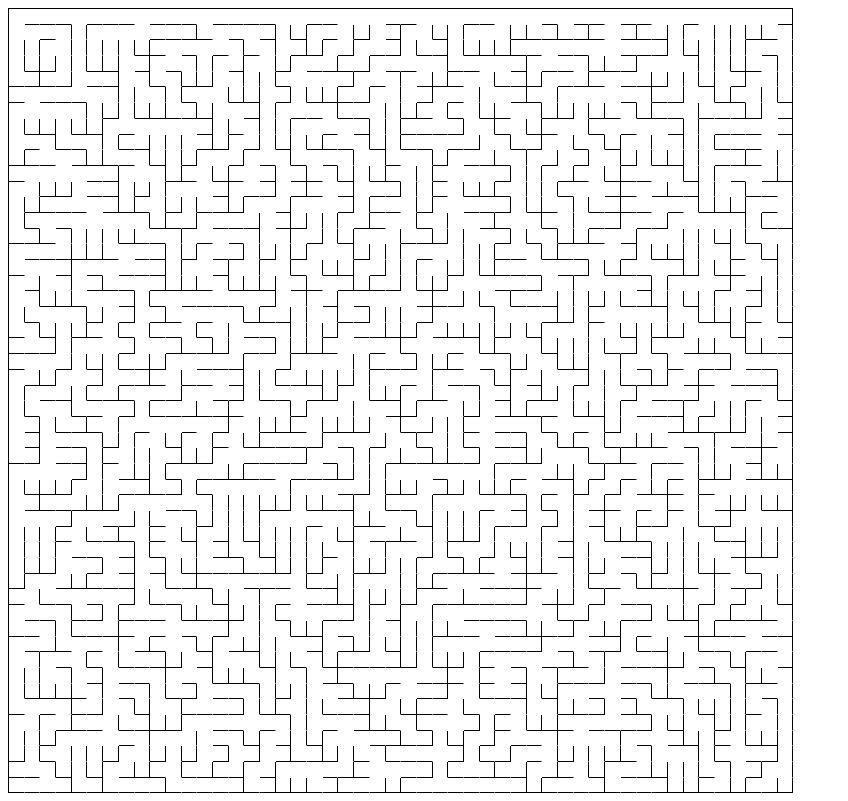
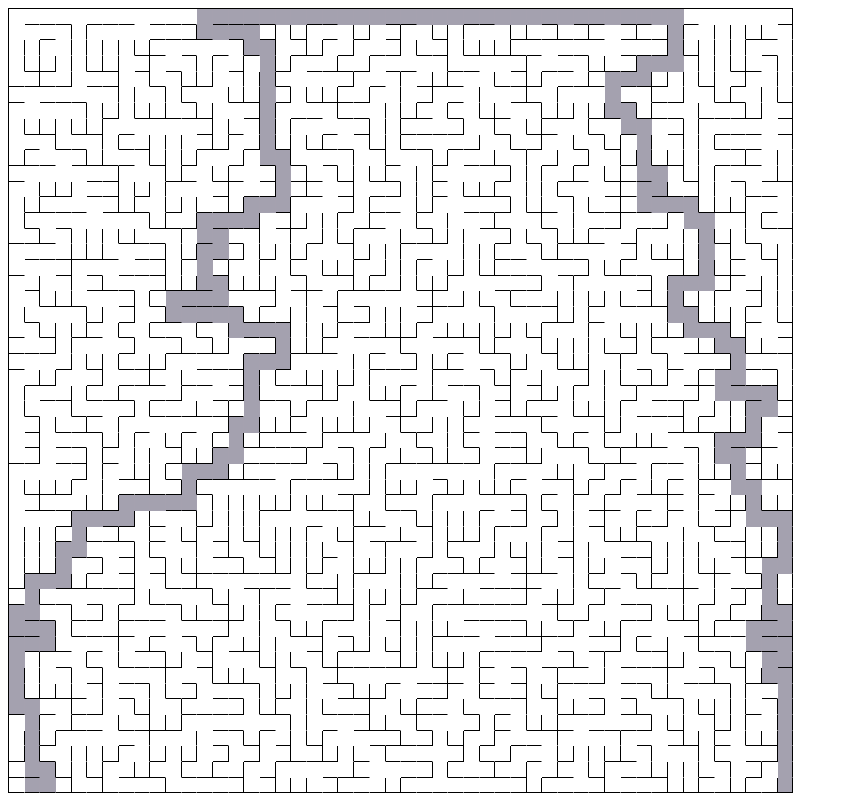
Before and after one commit to codyloyd/mazes, a plain HTML site: page index.html in a window 1280 px wide. Shown: the whole page, without its empty margins (0-848 px from the left). Drawn offline with Linux system fonts and the light colour scheme.

Commit message:
now with solutions

```diff
--- a/grid/sideWinder.js
+++ b/grid/sideWinder.js
@@ -20,6 +20,7 @@ const createSidewinder = grid => {
   })
 }
 
-const grid = createGrid(10, 26)
+const grid = createGrid(6, 14)
 createSidewinder(grid.grid)
+const distances = grid.grid[1][1].distances()
 console.log(grid.toString())
--- a/index.html
+++ b/index.html
@@ -18,12 +18,16 @@
     flex-direction: column;
     border-top: solid 1px black;
     border-left: solid 1px black;
+    font-size: 12px;
   }
   .row {
     display: flex;
     flex:1;
   }
   .cell {
+    display: flex;
+    justify-content: center;
+    align-items: center;
     flex: 1;
     border-right: black solid 1px;
     border-bottom: black solid 1px;
@@ -34,5 +38,14 @@
   .south {
     border-bottom: 1px solid white;
   }
+  .path {
+    background: #a4a1af;
+  }
+  .path.east {
+    border-right-color: #a5a1af;
+  }
+  .path.south {
+    border-bottom-color: #a4a1af;
+  }
 </style>
 </html>
--- a/index.js
+++ b/index.js
@@ -1,4 +1,23 @@
 const createCell = (row, column) => {
+  const distances = function() {
+    distancesObject = createDistancesObject(this)
+    let frontier = [this]
+    while (frontier.length) {
+      const newFrontier = []
+      frontier.forEach(cell => {
+        cell.links.forEach(linkedCell => {
+          if (Object.keys(distancesObject.cells).indexOf(linkedCell.id) > -1) {
+            return
+          }
+          distancesObject.cells[linkedCell.id] =
+            distancesObject.cells[cell.id] + 1
+          newFrontier.push(linkedCell)
+        })
+      })
+      frontier = newFrontier
+    }
+    return distancesObject
+  }
   const link = function(cell, bidi = true) {
     this.links.push(cell)
     if (bidi) cell.link(this, false)
@@ -25,6 +44,8 @@ const createCell = (row, column) => {
     unlink,
     isLinked,
     neighbors,
+    distances,
+    id: `r${row}c${column}`,
     north: undefined,
     south: undefined,
     east: undefined,
@@ -55,6 +76,14 @@ const createGrid = (rows, columns) => {
     return grid
   }
 
+  const contentsOfCell = function(cell) {
+    const distances = this.distancesObject.cells
+    if (distances && distances[cell.id]) {
+      return distances[cell.id].toString(36)
+    }
+    return ' '
+  }
+
   const configureCells = function(grid) {
     grid.forEach(row =>
       row.forEach(cell => {
@@ -74,7 +103,7 @@ const createGrid = (rows, columns) => {
       let bottom = '+'
       row.forEach(cell => {
         if (cell == undefined) cell = createCell(-1, -1)
-        const body = '   '
+        const body = ` ${contentsOfCell(cell)} `
         const east_bound = cell.isLinked(cell.east) ? ' ' : '|'
         top += body + east_bound
         const south_bound = cell.isLinked(cell.south) ? '   ' : '---'
@@ -90,6 +119,7 @@ const createGrid = (rows, columns) => {
     rows,
     columns,
     toString,
+    distances: {},
     grid: prepareGrid()
   }
 }
@@ -114,16 +144,47 @@ const createSidewinder = grid => {
   })
 }
 
+const createDistancesObject = function(root) {
+  const pathTo = function(goal) {
+    let currentCell = goal
+    const breadcrumbs = createDistancesObject(this.root)
+    breadcrumbs[currentCell.id] = this.cells[currentCell.id]
+    while (currentCell != this.root) {
+      currentCell.links.forEach(neighbor => {
+        if (this.cells[neighbor.id] < this.cells[currentCell.id]) {
+          breadcrumbs[neighbor.id] = this.cells[neighbor.id]
+          currentCell = neighbor
+        }
+      })
+    }
+    return breadcrumbs
+  }
+  return {
+    root,
+    pathTo,
+    cells: {
+      [root.id]: 0
+    }
+  }
+}
+
 const container = document.getElementById('maze-container')
 console.log(container)
 const grid = createGrid(50, 50)
 createSidewinder(grid.grid)
+const distances = grid.grid[49][0].distances()
+grid.distances = distances.pathTo(grid.grid[49][49])
+
 grid.grid.forEach(row => {
   const domrow = document.createElement('div')
   domrow.classList.add('row')
   row.forEach(cell => {
     const domcell = document.createElement('div')
-    domcell.classList.add('cell')
+    // domcell.innerHTML = `${grid.distances[cell.id] ? grid.distances[cell.id] : ' '}`
+    if (grid.distances[cell.id]) {
+      domcell.classList.add('path')
+    }
+    domcell.classList.add('cell', cell.id)
     if (cell.isLinked(cell.east)) {
       domcell.classList.add('east')
     }
```
Also changed, not shown: grid/distances.js (added, +25 -0 lines), grid/grid.js (+32 -2 lines), cell-east.svg (added), cell-south.svg (added), cell.svg (added).
